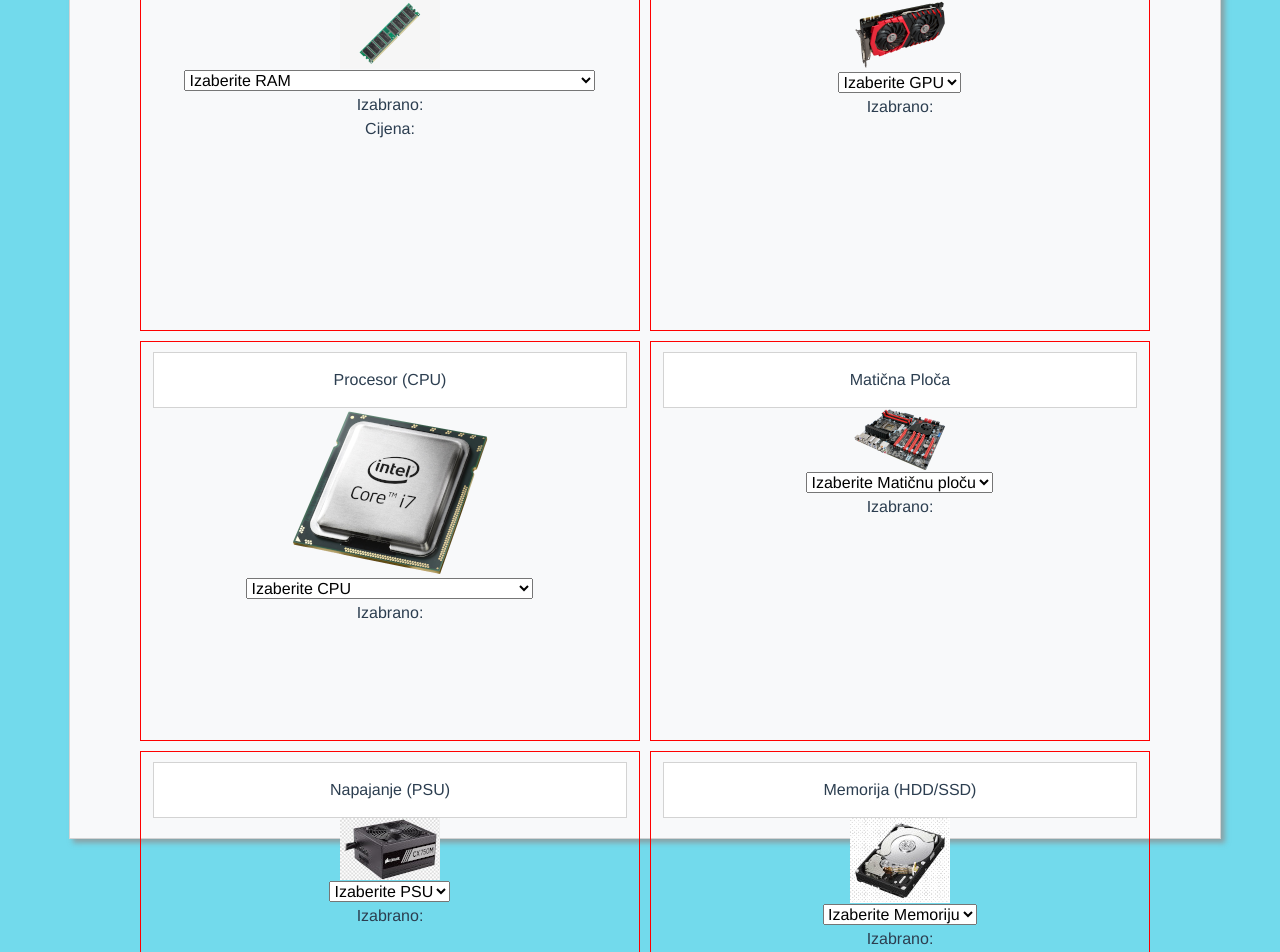
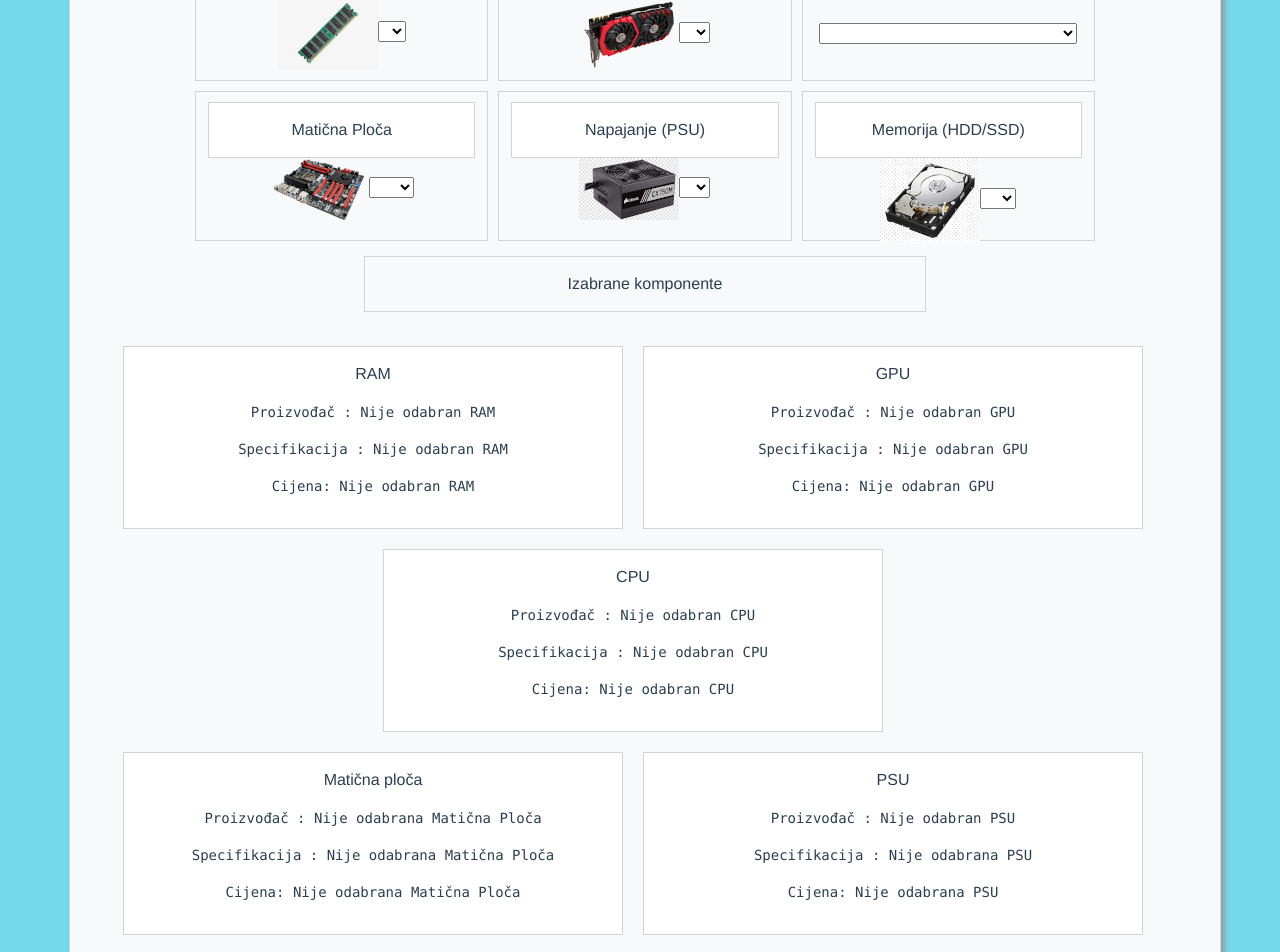
Before and after one commit to Kristijan-Kekic/PI-Smart-pc-phone, a Vue app: page /Home/Slaganje-PC in a window 1280 px wide. Shown: the part 400-1352 px from the top of the page. Built offline with nearby package versions, Linux system fonts and the light colour scheme.

Commit message:
Dodana mogućnost biranja komponenata

```diff
--- a/package.json
+++ b/package.json
@@ -7,6 +7,7 @@
     "build": "vue-cli-service build"
   },
   "dependencies": {
+    "@popperjs/core": "^2.9.2",
     "bootstrap-icons": "^1.4.1",
     "core-js": "^3.8.2",
     "firebase": "^8.2.6",
--- a/src/main.js
+++ b/src/main.js
@@ -1,6 +1,7 @@
 import Vue from 'vue'
 import App from './App.vue'
 import router from './router'
+
 
 Vue.config.productionTip = false
 
--- a/src/views/Slaganje-PC.vue
+++ b/src/views/Slaganje-PC.vue
@@ -31,27 +31,16 @@
 
 
 
-            <div class="col-lg-3" style="border:1px solid red; width:500px">
+            <div class="col-lg-3">
 
               <div class="box1">Radna memorija (RAM)</div>
 
               <img src="../assets/images/ram.png">
-              <div id="v-model-select" class="demo">
-                  <select v-model="selectedRAM">
-                    <option disabled value="">Izaberite RAM</option>
-                    <option>Memorija PC-10600, 4 GB, DDR3 1333MHz</option>
-                     <option>Memorija SO-DIMM PC-12800, 8 GB, DDR3 1600MHz</option>
-                    <option>Memorija PC-25600, 16 GB, DDR4 3200MHz</option>
-                    <option>Memorija PC-24000, 16 GB, DDR4 3000MHz</option>
-                    <option>Memorija PC-25600, 32 GB, DDR4 3200MHz</option>
 
-                  </select>
-                  <br>
-                  <span>Izabrano: {{ selectedRAM }}</span>
-                  <br>
-                  <span>Cijena: {{ selectedRAM }}</span>
-                </div>
-
+              <select v-model="productRAM.selectedRAM">
+                <option v-bind:value="{id: RAM.id, naziv: RAM.naziv, radmemorija: RAM.radmemorija, cijena: RAM.cijena}" v-for="RAM in RAMs" :key=RAM.id>
+                  {{RAM.radmemorija}}</option>
+              </select>
 
               </div>
 
@@ -59,21 +48,16 @@
 
 
 
-             <div class="col-lg-3" style="border:1px solid red; width:500px">
+             <div class="col-lg-3">
                <div class="box1">Grafički procesor (GPU)</div>
 
 
                 <img src="../assets/images/gpu.png">
-                <div id="v-model-select" class="demo">
-                  <select v-model="selectedGPU">
-                    <option disabled value="">Izaberite GPU</option>
-                    <option>A</option>
-                    <option>B</option>
-                    <option>C</option>
-                  </select>
-                  <br>
-                  <span>Izabrano: {{ selectedGPU }}</span>
-                </div>
+
+                <select v-model="productGPU.selectedGPU">
+                <option v-bind:value="{id: GPU.id, naziv: GPU.naziv, graprocesor: GPU.graprocesor, cijena: GPU.cijena}" v-for="GPU in GPUs" :key=GPU.id>
+                  {{GPU.graprocesor}}</option>
+              </select>
 
 
                 </div>
@@ -81,39 +65,20 @@
 
 
 
-             <div class="col-lg-3" style="border:1px solid red; width:500px">
+             <div class="col-lg-3">
                <div class="box1">Procesor (CPU)</div>
 
 
-               <img src="../assets/images/cpu.png">
+              <!-- <img src="../assets/images/cpu.png"> -->
 
-            <!--  <input v-model="searchSlaganjeCPU"
-              class="form-control mr-sm-2"
-              type="search"
-              placeholder="Intel,AMD"
-              aria-label="Search"
-              >-->
+         <br>
 
-              <div id="v-model-select" class="demo">
-              <select v-model="selectedCPU">
-                <option disabled value="">Izaberite CPU</option>
-                <option>ryzen 5 3600 3.6ghz 17866 65w</option>
-                <option>ryzen 5 5600x 22180 65w</option>
-                <option>ryzen 7 3700x 3.6ghz 22798 65w</option>
-                <option>ryzen 9 5900x 32984 105w</option>
-                <option>ryzen 5 3400g 3.7ghz 9370 65w</option>
-                <option>ryzen 7 2700x 3.7ghz 17599 105w</option>
-                <option>ryzen 5 pro 4650g 3.7ghz 16527 65w</option>
-                <option>ryzen 3 3200g 3.6ghz 7229 65w</option>
-                <option>ryzen 9 3950x 3.5ghz 39216 105w</option>
-                <option>ryzen 9 3900xt 3.8ghz 32956 105w</option>
-                <option>ryzen 7 pro 4750g 3.6ghz 20679 65w</option>
-                <option>ryzen 7 3800x 3.9ghz 23332 105w</option>
+              <select v-model="productCPU.selectedCPU">
+                <option v-bind:value="{id: cpu.id, naziv: cpu.naziv, procesor: cpu.procesor, cijena: cpu.cijena}" v-for="cpu in CPUs" :key=cpu.id>
+                  {{cpu.procesor}}</option>
+              </select>
 
-              </select>
-              <br>
-              <span>Izabrano: {{ selectedCPU }}</span>
-            </div>
+
 
 
                </div>
@@ -121,22 +86,17 @@
 
 
 
-             <div class="col-lg-3" style="border:1px solid red; width:500px">
+             <div class="col-lg-3">
                 <div class="box1">Matična Ploča</div>
 
 
 
                 <img src="../assets/images/maticna.png">
-                <div id="v-model-select" class="demo">
-                  <select v-model="selectedMaticna">
-                    <option disabled value="">Izaberite Matičnu ploču</option>
-                    <option>A</option>
-                    <option>B</option>
-                    <option>C</option>
-                  </select>
-                  <br>
-                  <span>Izabrano: {{ selectedMaticna }}</span>
-                </div>
+
+                <select v-model="productMaticna.selectedMaticna">
+                <option v-bind:value="{id: maticna.id, naziv: maticna.naziv, mploca: maticna.mploca, cijena: maticna.cijena}" v-for="maticna in maticnas" :key=maticna.id>
+                  {{maticna.mploca}}</option>
+              </select>
 
 
                 </div>
@@ -144,39 +104,28 @@
 
 
 
-             <div class="col-lg-3" style="border:1px solid red; width:500px">
+             <div class="col-lg-3">
                 <div class="box1">Napajanje (PSU)</div>
 
 
                <img src="../assets/images/psu.jpg">
-                 <div id="v-model-select" class="demo">
-                  <select v-model="selectedPSU">
-                    <option disabled value="">Izaberite PSU</option>
-                    <option>A</option>
-                    <option>B</option>
-                    <option>C</option>
-                  </select>
-                  <br>
-                  <span>Izabrano: {{ selectedPSU }}</span>
-                </div>
+
+               <select v-model="productPSU.selectedPSU">
+                <option v-bind:value="{id: PSU.id, naziv: PSU.naziv, nap: PSU.nap, cijena: PSU.cijena}" v-for="PSU in PSUs" :key=PSU.id>
+                  {{PSU.nap}}</option>
+              </select>
                 </div>
 
 
-             <div class="col-lg-3" style="border:1px solid red; width:500px">
+             <div class="col-lg-3">
                 <div class="box1">Memorija (HDD/SSD)</div>
 
 
                <img src="../assets/images/hdd-sdd.jpg">
-                 <div id="v-model-select" class="demo">
-                  <select v-model="selectedMemorija">
-                    <option disabled value="">Izaberite Memoriju</option>
-                    <option>A</option>
-                    <option>B</option>
-                    <option>C</option>
-                  </select>
-                  <br>
-                  <span>Izabrano: {{ selectedMemorija }}</span>
-                </div>
+                <select v-model="productMemorija.selectedMemorija">
+                <option v-bind:value="{id: memorija.id, naziv: memorija.naziv, mem: memorija.mem, cijena: memorija.cijena}" v-for="memorija in memorijas" :key=memorija.id>
+                  {{memorija.mem}}</option>
+              </select>
             </div>
 
 
@@ -185,13 +134,65 @@
 
               </div>
 
+                     <div class="row justify-content-center">
+                  <div class="col-lg-1"></div>
+                    <div class="col-lg-6"><div class="box2"> Izabrane komponente</div></div>
+                    <div class="col-lg-1"></div>
+                    </div>
 
-                                  <ul class="list-group">
-                                    <li class="list-group-item">RAM: nije odabrano <img src="../assets/ikone/x-circle.svg" width="20" height="20" style="margin-bottom:5px;"></li>
+      <br>
+
+      <div class="row">
+
+
+            <div class="row justify-content-center">
+            <div class="box3">
+           <p>RAM</p>
+          <pre>Proizvođač : {{productRAM.selectedRAM.naziv}}</pre>
+            <pre>Specifikacija : {{productRAM.selectedRAM.radmemorija}}</pre>
+            <pre>Cijena: {{productRAM.selectedRAM.cijena}}</pre>
+          </div>
+
+           <div class="box3"><p>GPU</p>
+            <pre>Proizvođač : {{productGPU.selectedGPU.naziv}}</pre>
+            <pre>Specifikacija : {{productGPU.selectedGPU.graprocesor}}</pre>
+            <pre>Cijena: {{productGPU.selectedGPU.cijena}}</pre>
+            </div>
+
+           <div class="box3"><p>CPU</p>
+            <pre>Proizvođač : {{productCPU.selectedCPU.naziv}}</pre>
+            <pre>Specifikacija : {{productCPU.selectedCPU.procesor}}</pre>
+            <pre>Cijena: {{productCPU.selectedCPU.cijena}}</pre>
+           </div>
+          </div>
+
+          <div class="row justify-content-center">
+
+          <div class="box3"><p>Matična ploča</p>
+            <pre>Proizvođač : {{productMaticna.selectedMaticna.naziv}}</pre>
+            <pre>Specifikacija : {{productMaticna.selectedMaticna.mploca}}</pre>
+            <pre>Cijena: {{productMaticna.selectedMaticna.cijena}}</pre>
+           </div>
+           <div class="box3"><p>PSU</p>
+            <pre>Proizvođač : {{productPSU.selectedPSU.naziv}}</pre>
+            <pre>Specifikacija : {{productPSU.selectedPSU.nap}}</pre>
+            <pre>Cijena: {{productPSU.selectedPSU.cijena}}</pre>
+          </div>
+           <div class="box3"><p>HDD/SSD</p>
+              <pre>Proizvođač : {{productMemorija.selectedMemorija.naziv}}</pre>
+            <pre>Specifikacija : {{productMemorija.selectedMemorija.mem}}</pre>
+            <pre>Cijena: {{productMemorija.selectedMemorija.cijena}}</pre>
+              </div>
+
+            </div>
+          <div class="row justify-content-center">
+      <div class="col-lg-6"><div class="box1"> Ukupna cijena :</div></div>
+      </div>
+      </div>
 
 
 
-                                  </ul>
+     <!--<img src="../assets/ikone/x-circle.svg" width="20" height="20" style="margin-bottom:5px;">-->
 
           </div>
         </div>
@@ -202,31 +203,130 @@
   </template>
 
 <script>
-  import Natrag from '@/components/Natrag.vue'
+  import Natrag from '@/components/Natrag.vue';
   import store from "@/store";
-
-  let procesor =[]
-  {
-    id: 1
-  }
-
 
   export default {
   name: 'Slaganje-PC',
-  data(){
-      return {
-        searchSlaganjeCPU: "",
-        selectedRAM:'',
-        selectedGPU:'',
-        selectedCPU:'',
-        selectedMaticna:'',
-        selectedPSU:'',
-        selectedMemorija:''
+
+  data() {
+    return {
+    productRAM: {
+      selectedRAM: {
+        id: 1,
+        naziv: 'Nije odabran RAM',
+        radmemorija: 'Nije odabran RAM',
+        cijena: 'Nije odabran RAM'
+
       }
-  },
+    },
+
+    RAMs: [
+      {id: 1, naziv:'r' , radmemorija:'r', cijena: 0 + ' Kn'},
+      {id: 2, naziv:'r' , radmemorija:'r', cijena: 0 + ' Kn'},
+      {id: 3, naziv:'r' , radmemorija:'r', cijena: 0 + ' Kn'},
+      {id: 4, naziv:'r' , radmemorija:'r', cijena: 0 + ' Kn'},
+      {id: 5, naziv:'r' , radmemorija:'r', cijena: 0 + ' Kn'},
+
+    ],
+
+productGPU: {
+      selectedGPU: {
+        id: 1,
+        naziv: 'Nije odabran GPU',
+        graprocesor: 'Nije odabran GPU',
+        cijena: 'Nije odabran GPU'
+
+      }
+    },
+
+    GPUs: [
+      {id: 1, naziv:'g' , graprocesor:'g', cijena: 0 + ' Kn'},
+      {id: 2, naziv:'g' , graprocesor:'g', cijena: 0 + ' Kn'},
+      {id: 3, naziv:'g' , graprocesor:'g', cijena: 0 + ' Kn'},
+      {id: 4, naziv:'g' , graprocesor:'g', cijena: 0 + ' Kn'},
+      {id: 5, naziv:'g' , graprocesor:'g', cijena: 0 + ' Kn'},
+
+    ],
+
+    productCPU: {
+      selectedCPU: {
+        id: 1,
+        naziv: 'Nije odabran CPU',
+        procesor: 'Nije odabran CPU',
+        cijena: 'Nije odabran CPU'
+
+      }
+    },
+
+    CPUs: [
+      {id: 1, naziv:'AMD' , procesor:'ryzen 5 3600 3.6ghz 17866 65w', cijena: 1500 + ' Kn'},
+      {id: 2, naziv:'AMD' , procesor:'ryzen 5 5600x 22180 65w', cijena: 2600 + ' Kn'},
+      {id: 3, naziv:'AMD' , procesor:'ryzen 7 3700x 3.6ghz 22798 65w', cijena: 2087 + ' Kn'},
+      {id: 4, naziv:'Intel' , procesor:'i9-10900x 3.7ghz 22849 165w', cijena: 4583 + ' Kn'},
+      {id: 5, naziv:'Intel' , procesor:'i3-10320 3.8ghz 10123 65w', cijena: 1378 + ' Kn'},
+
+    ],
 
 
+  productMaticna: {
+      selectedMaticna: {
+        id: 1,
+        naziv: 'Nije odabrana Matična Ploča',
+        mploca: 'Nije odabrana Matična Ploča',
+        cijena: 'Nije odabrana Matična Ploča'
 
+      }
+    },
+
+    maticnas: [
+      {id: 1, naziv:'mp' , mploca:'mp', cijena: 0 + ' Kn'},
+      {id: 2, naziv:'mp' , mploca:'mp', cijena: 0 + ' Kn'},
+      {id: 3, naziv:'mp' , mploca:'mp', cijena: 0 + ' Kn'},
+      {id: 4, naziv:'mp' , mploca:'mp', cijena: 0 + ' Kn'},
+      {id: 5, naziv:'mp' , mploca:'mp', cijena: 0 + ' Kn'},
+
+    ],
+
+    productPSU: {
+      selectedPSU: {
+        id: 1,
+        naziv: 'Nije odabran PSU',
+        nap: 'Nije odabrana PSU',
+        cijena: 'Nije odabrana PSU'
+
+      }
+    },
+
+    PSUs: [
+      {id: 1, naziv:'p' , nap:'p', cijena: 0 + ' Kn'},
+      {id: 2, naziv:'p' , nap:'p', cijena: 0 + ' Kn'},
+      {id: 3, naziv:'p' , nap:'p', cijena: 0 + ' Kn'},
+      {id: 4, naziv:'p' , nap:'p', cijena: 0 + ' Kn'},
+      {id: 5, naziv:'p' , nap:'p', cijena: 0 + ' Kn'},
+
+    ],
+
+    productMemorija: {
+      selectedMemorija: {
+        id: 1,
+        naziv: 'Nije odabrana Memorija',
+        mem: 'Nije odabrana Memorija',
+        cijena: 'Nije odabrana Memorija'
+
+      }
+    },
+
+    memorijas: [
+      {id: 1, naziv:'m' , mem:'m', cijena: 0 + ' Kn'},
+      {id: 2, naziv:'m' , mem:'m', cijena: 0 + ' Kn'},
+      {id: 3, naziv:'m' , mem:'m', cijena: 0 + ' Kn'},
+      {id: 4, naziv:'m' , mem:'m', cijena: 0 + ' Kn'},
+      {id: 5, naziv:'m' , mem:'m', cijena: 0 + ' Kn'},
+
+    ],
+    }
+    },
 
    components:{
       Natrag
@@ -262,17 +362,19 @@
   margin-bottom: 20px;
 }
 
+
 .col-lg-3{
-
-  height: 400px;
+    height: 150px;
   margin:5px;
- }
-
+border-color:lightgray;
+border-style: solid;
+border-width: 1px;
+}
 
 .col-lg-11{
   border: 1px solid lightgrey;
   background-color: #f8f9fa;
-  height: 1100px;
+  padding:0px 0px 20px 0px;
   display:inline-block;
   box-shadow: 4px 4px 5px rgba(145, 144, 144, 0.747);
   margin-left: 10px;
@@ -317,6 +419,16 @@ border-width: 1px;
 margin-top:10px;
 }
 
+.box3{
+width:500px;
+background:white;
+padding:15px;
+border-color:lightgray;
+border-style: solid;
+border-width: 1px;
+margin:10px;
+}
+
 .natrag-m{
     font-size: 20px;
     background-color: white;
@@ -328,16 +440,10 @@ margin-top:10px;
 
 
     }
-
-.pomoc{
-  font-size: 15px;
-    background-color: white;
-    border-color:lightgray;
-    border-style: solid;
-    border-width: 1px;
-    width:200px;
-    padding:10px;
-
+.list-group-item{
+  height:150px;
 }
 
+
+
 </style>
```
Also changed, not shown: 1 other file (tests, documents, lock files or other folders).
